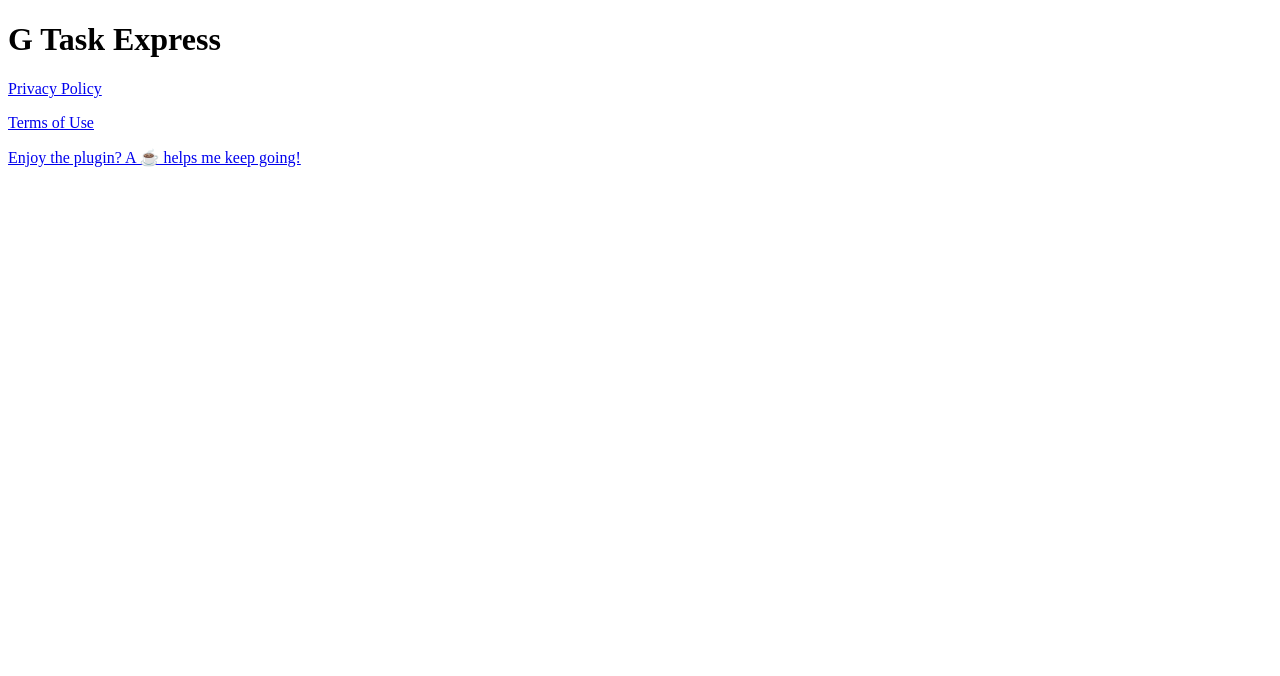
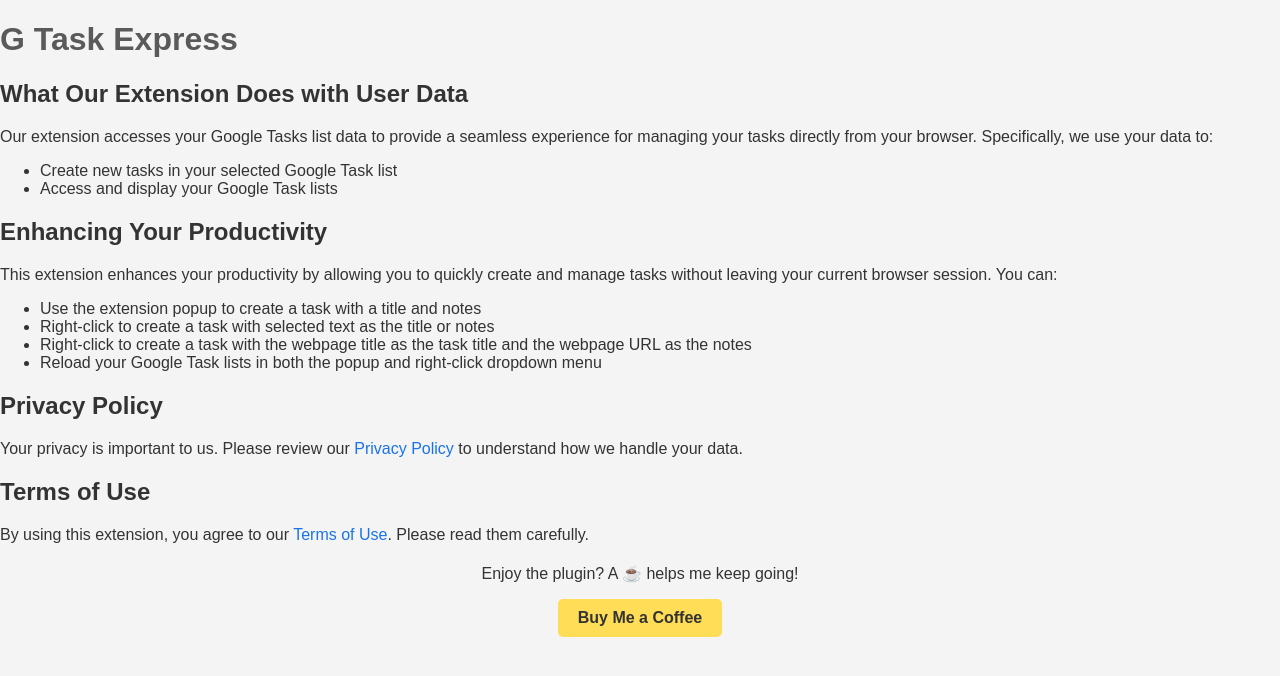
Before and after one commit to taskexpress/public, a plain HTML site: page index.html in a window 1280 px wide. Drawn offline with Linux system fonts and the light colour scheme.

Commit message:
update home page add favicon

```diff
--- a/index.html
+++ b/index.html
@@ -1,24 +1,105 @@
 <!DOCTYPE html>
 <html lang="en">
+
 <head>
-    <meta charset="UTF-8">
-    <title>G Task Express</title>
+  <meta charset="UTF-8">
+  <meta name="viewport" content="width=device-width, initial-scale=1.0">
+  <title>G Task Express</title>
+  <link rel="icon" href="images/icon16.png" type="image/png">
+  <style>
+    body {
+      font-family: Arial, sans-serif;
+      margin: 0;
+      padding: 0;
+      background-color: #f4f4f4;
+      color: #333;
+    }
+
+    .container {
+      max-width: 800px;
+      margin: 0 auto;
+      padding: 20px;
+    }
+
+    h1 {
+      color: #5A5A5A;
+    }
+
+    .section {
+      margin-bottom: 20px;
+    }
+
+    a {
+      color: #1a73e8;
+      text-decoration: none;
+    }
+
+    a:hover {
+      text-decoration: underline;
+    }
+
+    .donate {
+      margin-top: 20px;
+      text-align: center;
+    }
+
+    .donate a {
+      display: inline-block;
+      padding: 10px 20px;
+      background-color: #ffdd57;
+      color: #333;
+      border-radius: 5px;
+      text-decoration: none;
+      font-weight: bold;
+    }
+
+    .donate a:hover {
+      background-color: #ffcc00;
+    }
+  </style>
 </head>
+
 <body>
+  <h1>G Task Express</h1>
+  <div class="section">
+    <h2>What Our Extension Does with User Data</h2>
+    <p>Our extension accesses your Google Tasks list data to provide a seamless experience for managing your tasks
+      directly from your browser. Specifically, we use your data to:</p>
+    <ul>
+      <li>Create new tasks in your selected Google Task list</li>
+      <li>Access and display your Google Task lists</li>
+    </ul>
+  </div>
 
-<h1>G Task Express</h1>
+  <div class="section">
+    <h2>Enhancing Your Productivity</h2>
+    <p>This extension enhances your productivity by allowing you to quickly create and manage tasks without leaving your
+      current browser session. You can:</p>
+    <ul>
+      <li>Use the extension popup to create a task with a title and notes</li>
+      <li>Right-click to create a task with selected text as the title or notes</li>
+      <li>Right-click to create a task with the webpage title as the task title and the webpage URL as the notes</li>
+      <li>Reload your Google Task lists in both the popup and right-click dropdown menu</li>
+    </ul>
+  </div>
 
-<p>
-    <a href="privacyPolicy.html">Privacy Policy</a>
-</p>
+  <div class="section">
+    <h2>Privacy Policy</h2>
+    <p>Your privacy is important to us. Please review our <a href="privacyPolicy.html">Privacy Policy</a> to understand
+      how we handle your data.</p>
+  </div>
 
-<p>
-    <a href="termsOfUse.html">Terms of Use</a>
-</p>
+  <div class="section">
+    <h2>Terms of Use</h2>
+    <p>By using this extension, you agree to our <a href="termsOfUse.html">Terms of Use</a>. Please read them
+      carefully.</p>
+  </div>
+  </div>
 
-<p>
-    <a href="https://buymeacoffee.com/gtaskexpress" target="_blank">Enjoy the plugin? A &#9749; helps me keep going!</a>
-</p>
+  <div class="donate">
+    <p>Enjoy the plugin? A &#9749; helps me keep going!</p>
+    <a href="https://buymeacoffee.com/gtaskexpress" target="_blank">Buy Me a Coffee</a>
+  </div>
 
 </body>
 
```
Also changed, not shown: privacyPolicy.html (+1 -0 lines), termsOfUse.html (+1 -0 lines), images/icon16.png (added).
